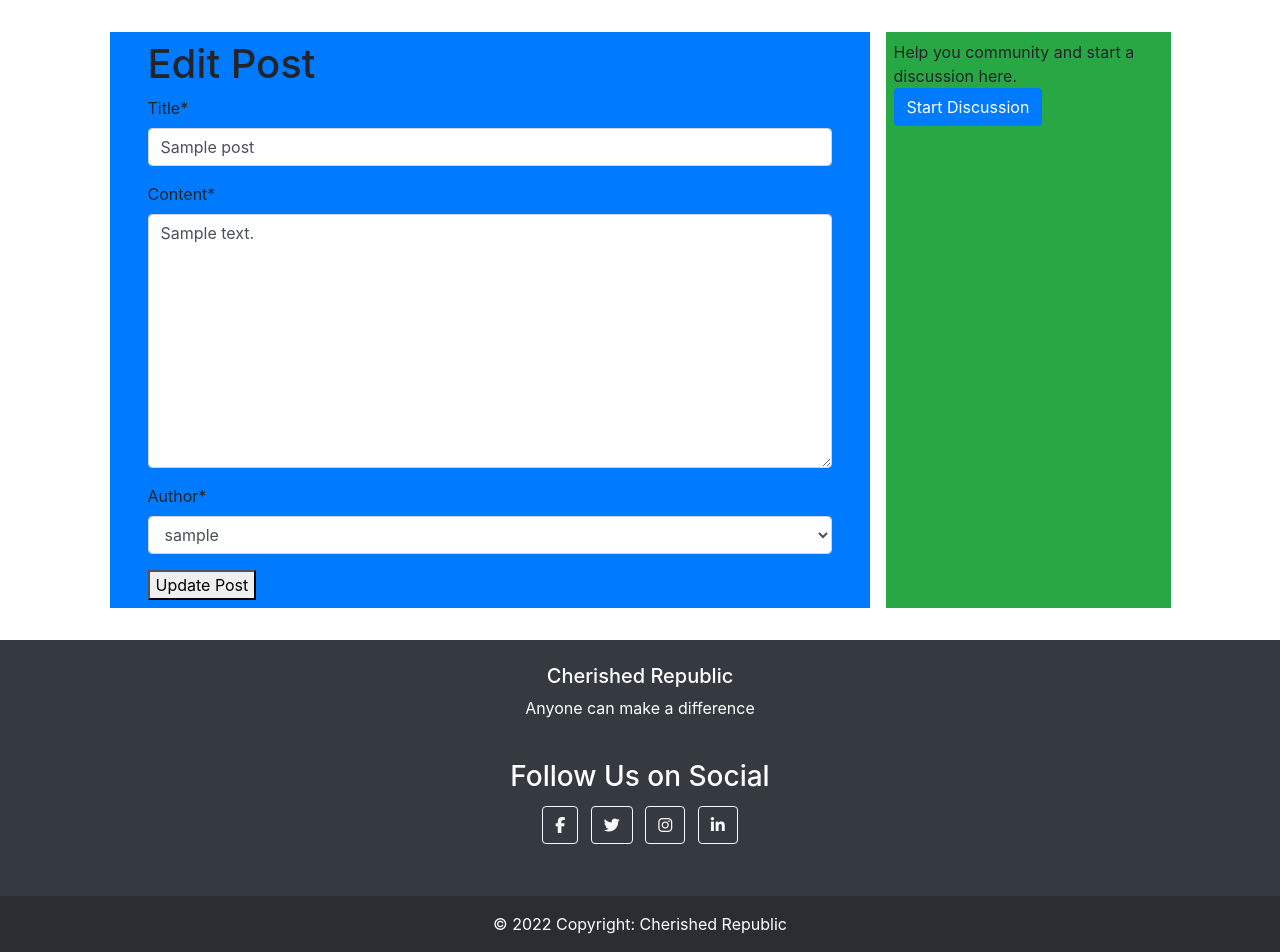
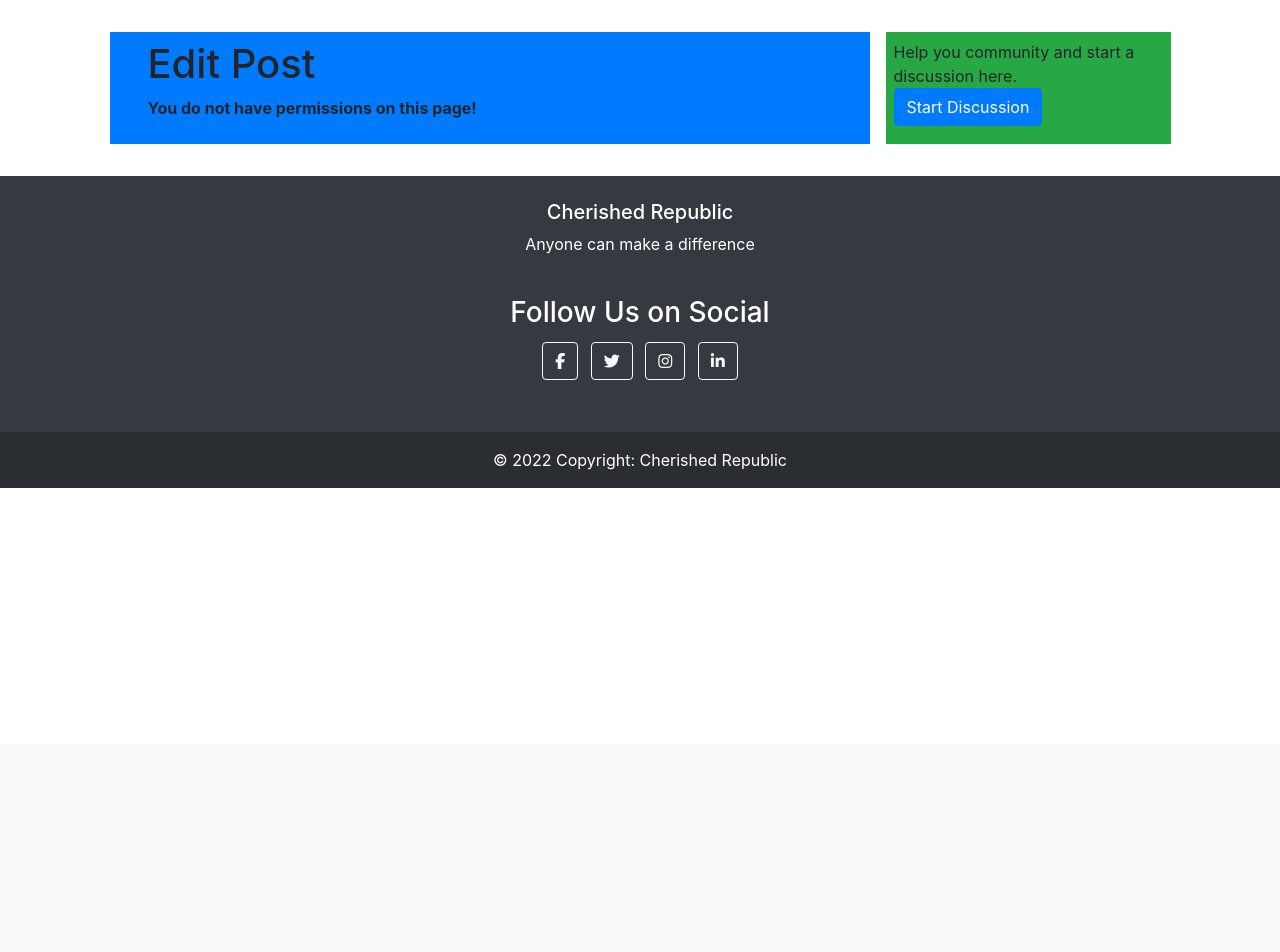
Before and after one commit to Code-Institute-Submissions/rovan89-cherished-republic_JanResub, a Django app: page /update_post/1 in a window 1280 px wide. Shown: the part 56-1008 px from the top of the page. After the commit the page ends 544 px from the top, so only its background shows below. Run offline with Django 3.2, Linux system fonts and the light colour scheme; a user stored in the database is signed in; tables that the repository leaves empty hold one stand-in row (values such as "Sample post"); some libraries are stand-ins or nearby versions.

Commit message:
Add permissions for logged in user to edit posts

```diff
--- a/templates/update_post.html
+++ b/templates/update_post.html
@@ -18,11 +18,15 @@
                     {% else %}
 
                         {% if user.is_authenticated %}
-                        <form method="POST">
-                            {% csrf_token %}
-                            {{ form | crispy}}
-                            <button type="submit" name="update_post_submit_btn">Update Post</button>
-                        </form>
+                            {% if user.id == post.author.id  %}
+                                <form method="POST">
+                                    {% csrf_token %}
+                                    {{ form | crispy}}
+                                    <button type="submit" name="update_post_submit_btn">Update Post</button>
+                                </form>
+                            {% else %}
+                            <p><strong>You do not have permissions on this page!</strong></p>
+                            {% endif %}
                         {% endif %}
                     {% endif %}
                 </div>
```
